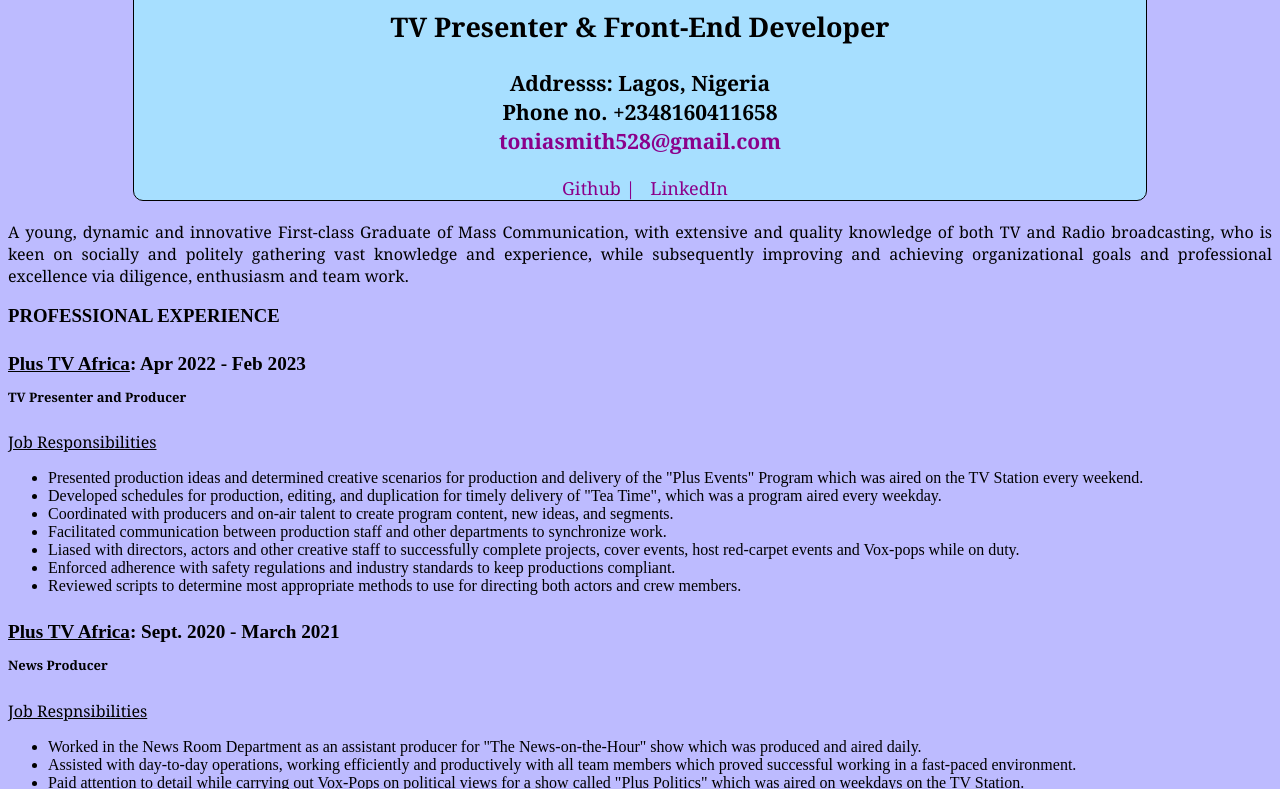
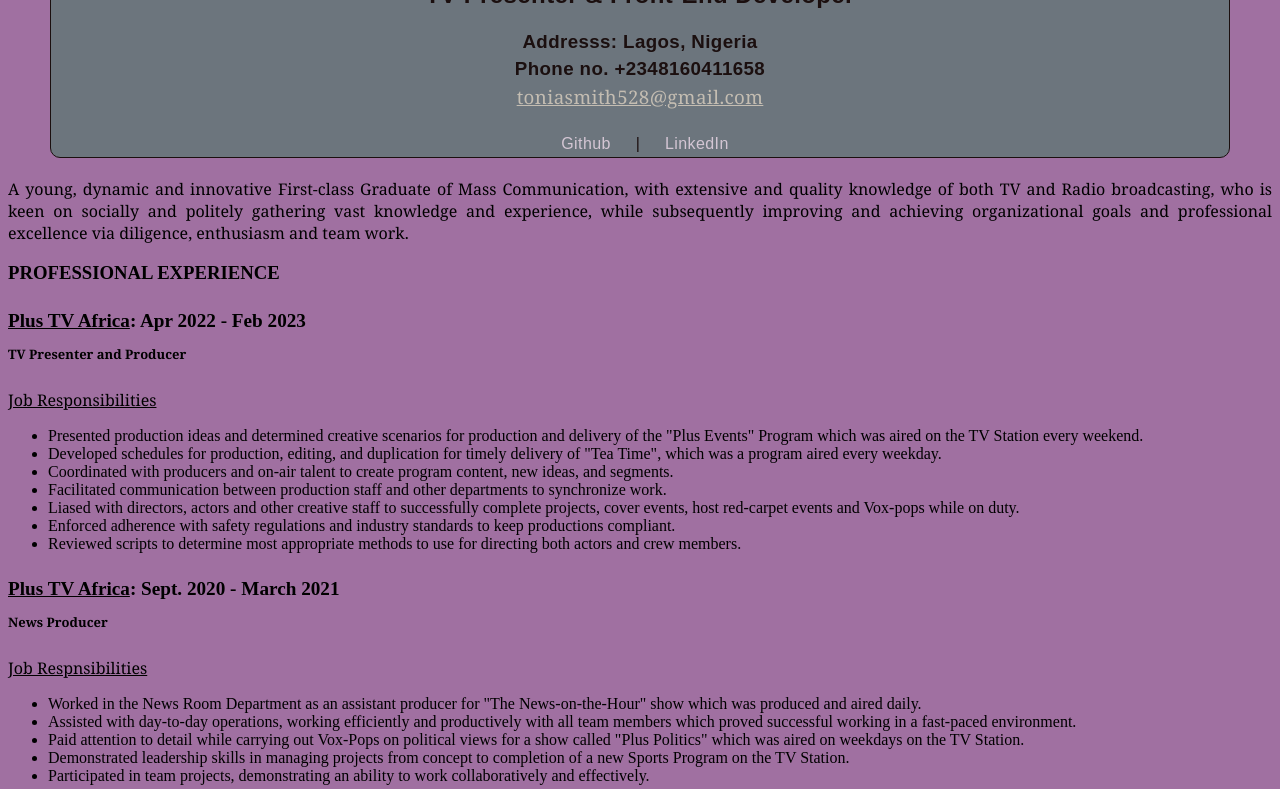
Before and after one commit to Anthonia-alexis/mycv, a plain HTML site: page index.html in a window 1280 px wide. Shown: the part 110-899 px from the top of the page. Drawn offline with Linux system fonts and the light colour scheme.

Commit message:
Add files via upload
Improved some code in the html.

```diff
--- a/index.html
+++ b/index.html
@@ -1,5 +1,6 @@
 <!DOCTYPE html>
 <html lang="en-US">
+<!--- Anthonia 01:19:37 GMT --->
 
 <head>
     <meta charset="UTF-8">
@@ -13,7 +14,7 @@
 <body class="bio">
     <div id="introduction">
         <div class="arson">
-            <h1> Anthonia, Chisom Oshili <br> </h1>
+            <h1> Anthonia Chisom Oshili <br> </h1>
             <h2> TV Presenter & Front-End Developer <br> </h2>
             <h3>Addresss: Lagos, Nigeria <br>
                 Phone no. +2348160411658 <br>
@@ -21,7 +22,8 @@
 
             </h3>
             <div class="links">
-                <a class="github" target="_blank" href="https://github.com/Anthonia-alexis"> Github |</a>
+                <a class="github" target="_blank" href="https://github.com/Anthonia-alexis"> Github</a>
+                |
                 <a class="linkedin" target="_blank"
                     href="https://www.linkedin.com/in/antonia-oshili-680182b3/">LinkedIn</a>
             </div>
@@ -244,7 +246,7 @@
                 <span id="course-name"> Application Software : </span> MS. Word, MS. PowerPoint, Adobe Premiere Pro,
                 Adobe Lightroom Pro.
             <li>
-                <span id=course-name> Programming Skills :</span> HTML, CSS. learning JavaScript and Python.
+                <span id=course-name> Programming Skills :</span> HTML, CSS. learning JavaScript, C++ and Python.
             </li>
         </ul>
         <h4 id="tv"> CERTIFICATIONS/AWARDS </h4>
--- a/styles.css
+++ b/styles.css
@@ -1,48 +1,61 @@
 .bio {
-    background-color: rgb(189, 187, 255);
+    background-color: #a070a1;
+
 }
 
 .arson {
-    color: black;
-    font-family: Georgia, 'Times New Roman', serif;
+    color: rgb(27, 15, 15);
+    font-family: poppins, sans-serif;
     text-align: center;
     border: 0.1px solid;
     border-radius: 10px;
-    padding: 20px auto;
+    padding-left: 20px;
+    padding-right: 20px;
     margin: 20px auto;
-    max-width: 80%;
+    max-width: 90%;
     font-size: large;
-    background-color: rgb(167, 223, 255);
-
+    background-color: #6c757d;
+    font-size: 1rem;
+    font-weight: 300;
+    letter-spacing: .025em;
+    line-height: 1.7em;
 }
 
-.email,
+
 .github,
 .linkedin {
-    color: darkmagenta;
+    color: rgb(212, 198, 212);
     text-decoration: none;
 }
 
+.email {
+    color: rgb(196, 189, 178);
+    font-family: Georgia, 'Times New Roman', Times, serif;
+    font-weight: 300;
+}
+
 .github {
-    padding: 10px;
+    padding-right: 20px;
+    padding-left: 10px;
+}
+
+.linkedin {
+    padding-left: 20px;
 }
 
 .email:hover {
-    color: red;
-    transition-duration: 3s;
+    color: rgb(235, 89, 45);
 
 }
 
 .github:hover {
     color: black;
-    transition-duration: 3s;
+    transition-duration: 2s;
 
 }
 
 .linkedin:hover {
-    color: blue;
-    transition-duration: 2s;
-
+    color: rgb(21, 21, 105);
 }
 
 
```
